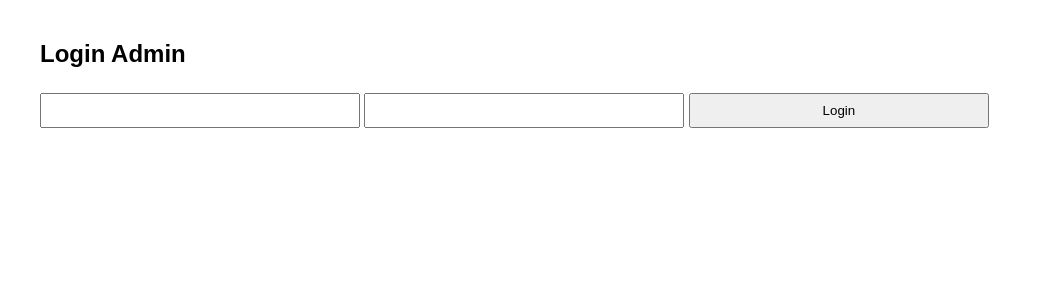
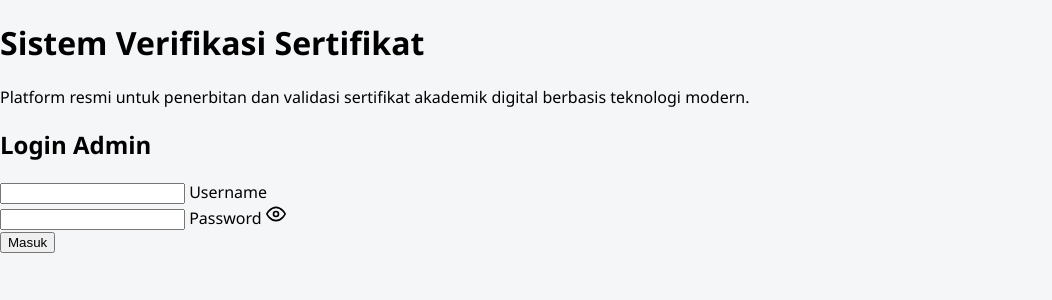
Before and after one commit to ANazmuddin/backend_sertiSah_app, a FastAPI app: page /login in a window 1280 px wide. Shown: the top 300 px of the page, without its empty margins (0-1052 px from the left). Run offline with FastAPI, Linux system fonts and the light colour scheme.

Commit message:
update ui login

```diff
--- a/templates/login.html
+++ b/templates/login.html
@@ -1,24 +1,88 @@
 <!DOCTYPE html>
-<html>
+<html lang="id">
 <head>
+  <meta charset="UTF-8">
   <title>Login Admin</title>
-  <link rel="stylesheet" href="/static/style.css">
+  <link rel="stylesheet" href="/static/admin.css">
 </head>
-<body>
+<body class="login-body">
+
+<div class="login-wrapper">
+
+  <!-- LEFT SIDE (Branding) -->
+  <div class="login-left">
+    <h1>Sistem Verifikasi Sertifikat</h1>
+    <p>
+      Platform resmi untuk penerbitan dan validasi
+      sertifikat akademik digital berbasis teknologi modern.
+    </p>
+  </div>
+
+  <!-- RIGHT SIDE (Form) -->
+  <div class="login-right">
+    <div class="login-card">
+
       <h2>Login Admin</h2>
 
       {% if error %}
-    <p style="color:red;">{{ error }}</p>
+        <div class="error-box">
+          {{ error }}
+        </div>
       {% endif %}
 
       <form method="post" action="/login">
+
+        <div class="input-group">
           <input type="text" name="username" required>
-  <input type="password" name="password" required>
-  <button type="submit">Login</button>
+          <label>Username</label>
+        </div>
+
+        <div class="input-group password-group">
+          <input type="password" name="password" id="passwordInput" required>
+          <label>Password</label>
+
+          <span class="toggle-password" onclick="togglePassword()">
+            <svg id="eyeIcon" xmlns="http://www.w3.org/2000/svg"
+                 width="20" height="20" fill="none"
+                 stroke="currentColor" stroke-width="2"
+                 viewBox="0 0 24 24">
+              <path d="M1 12s4-8 11-8 11 8 11 8-4 8-11 8-11-8-11-8z"/>
+              <circle cx="12" cy="12" r="3"/>
+            </svg>
+          </span>
+        </div>
+
+        <button type="submit" class="login-btn">
+          Masuk
+        </button>
+
       </form>
 
-{% if error %}
-<p style="color:red;">{{ error }}</p>
-{% endif %}
+    </div>
+  </div>
+
+</div>
+
+<script>
+function togglePassword() {
+  const input = document.getElementById("passwordInput");
+  const icon = document.getElementById("eyeIcon");
+
+  if (input.type === "password") {
+    input.type = "text";
+    icon.innerHTML = `
+      <path d="M17.94 17.94A10.94 10.94 0 0112 20c-7 0-11-8-11-8a21.8 21.8 0 015.17-6.88"/>
+      <line x1="1" y1="1" x2="23" y2="23"/>
+    `;
+  } else {
+    input.type = "password";
+    icon.innerHTML = `
+      <path d="M1 12s4-8 11-8 11 8 11 8-4 8-11 8-11-8-11-8z"/>
+      <circle cx="12" cy="12" r="3"/>
+    `;
+  }
+}
+</script>
+
 </body>
 </html>
```
Lines whose indentation alone changed are shown as unchanged.
